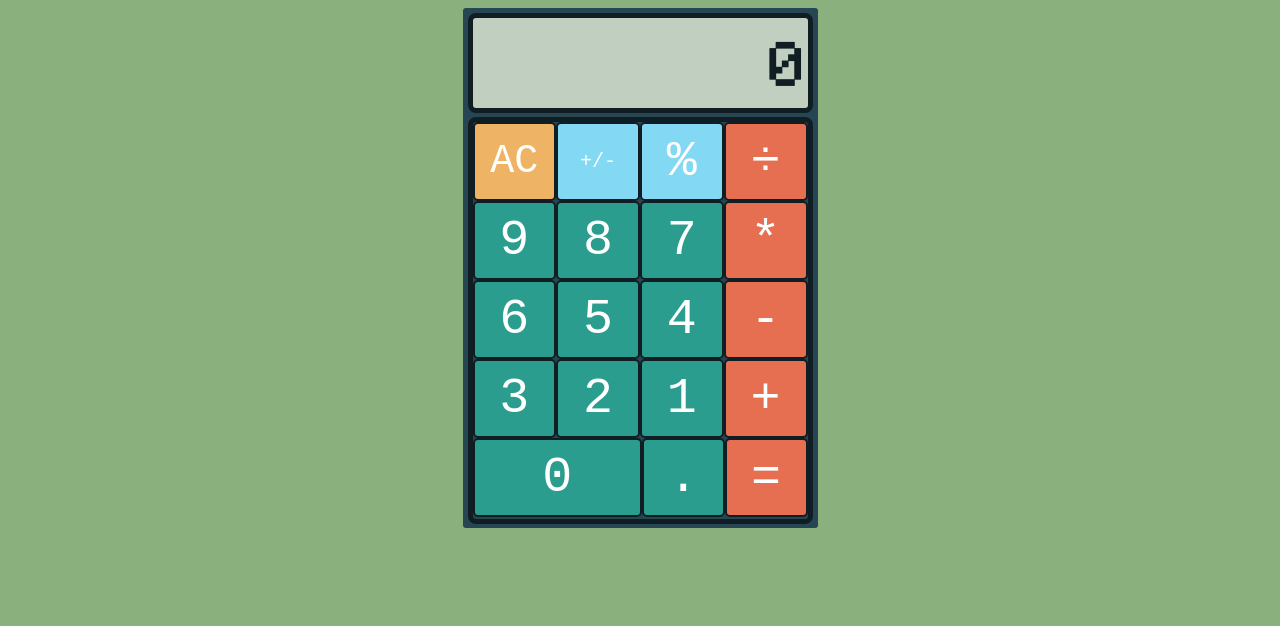
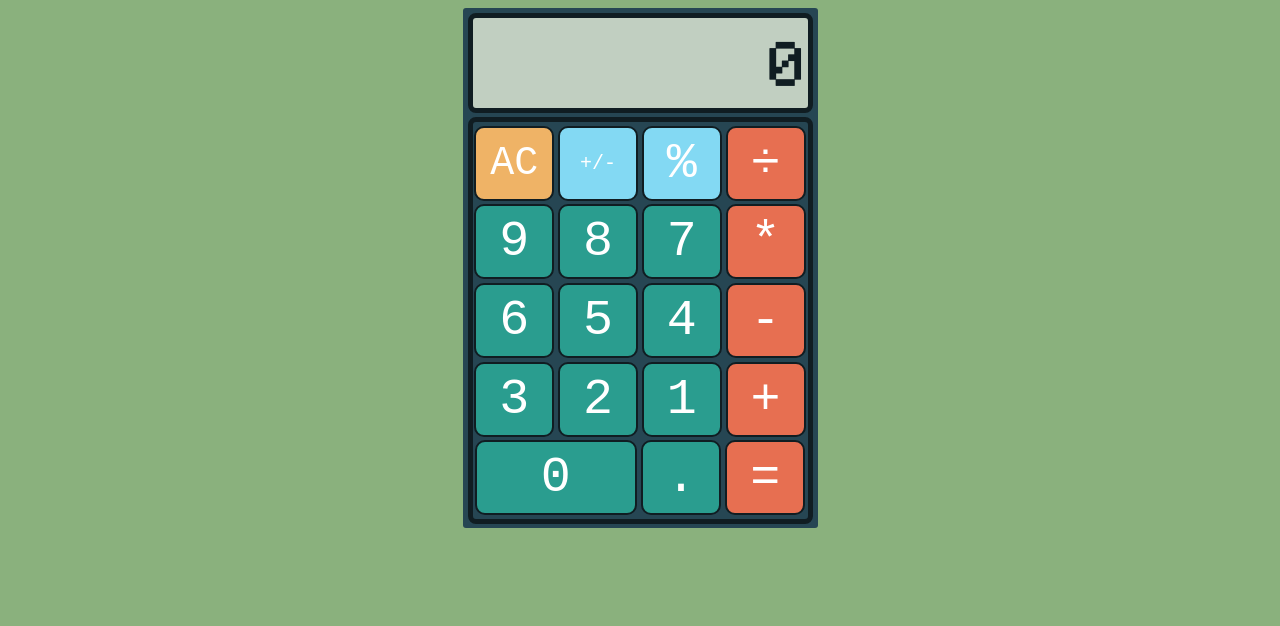
Before and after one commit to pylertate/calculator, a plain HTML site: page index.html in a window 1280 px wide. Shown: the part 136-762 px from the top of the page. Drawn offline with Linux system fonts and the light colour scheme.

Commit message:
more changes to formatting

```diff
--- a/style.css
+++ b/style.css
@@ -59,16 +59,17 @@ body button {
   height: 397px;
   display: flex;
   flex-direction: column;
+  justify-content: space-evenly;
 }
 .button {
   display: block;
-  width: 100px;
+  width: 80px;
   margin: 0 auto;
 
 
-  height: 79px;
+  height: 75px;
   border: #101d22 2px solid;
-  border-radius: 5px;
+  border-radius: 10px;
   font-family: monospace;
   font-size: 50px;
   color: white;
@@ -96,17 +97,17 @@ body button {
   background-color: #2a9d8f;
   padding: none;
 
-  width: 100px;
+
 }
 #clear {
   background-color: #efb366;
   font-size: 40px;
   text-align: center;
   padding: none;
-  width: 100px;
+
 }
 #zero {
-  width: 209px;
+  width: 162px;
   text-align: center;
 }
 
@@ -114,20 +115,20 @@ body button {
   background-color: #83d9f3;
   text-align: center;
   padding: none;
-  width: 100px;
+
 }
 .negPos {
   background-color: #83d9f3;
   font-size: 20px;
   text-align: center;
-  width: 100px;
+
 }
 
 #equals {
   background-color: #e76f51;
   text-align: center;
   padding: none;
-  width: 100px;
+
 }
 .footer {
   font-family: calculator;
```
